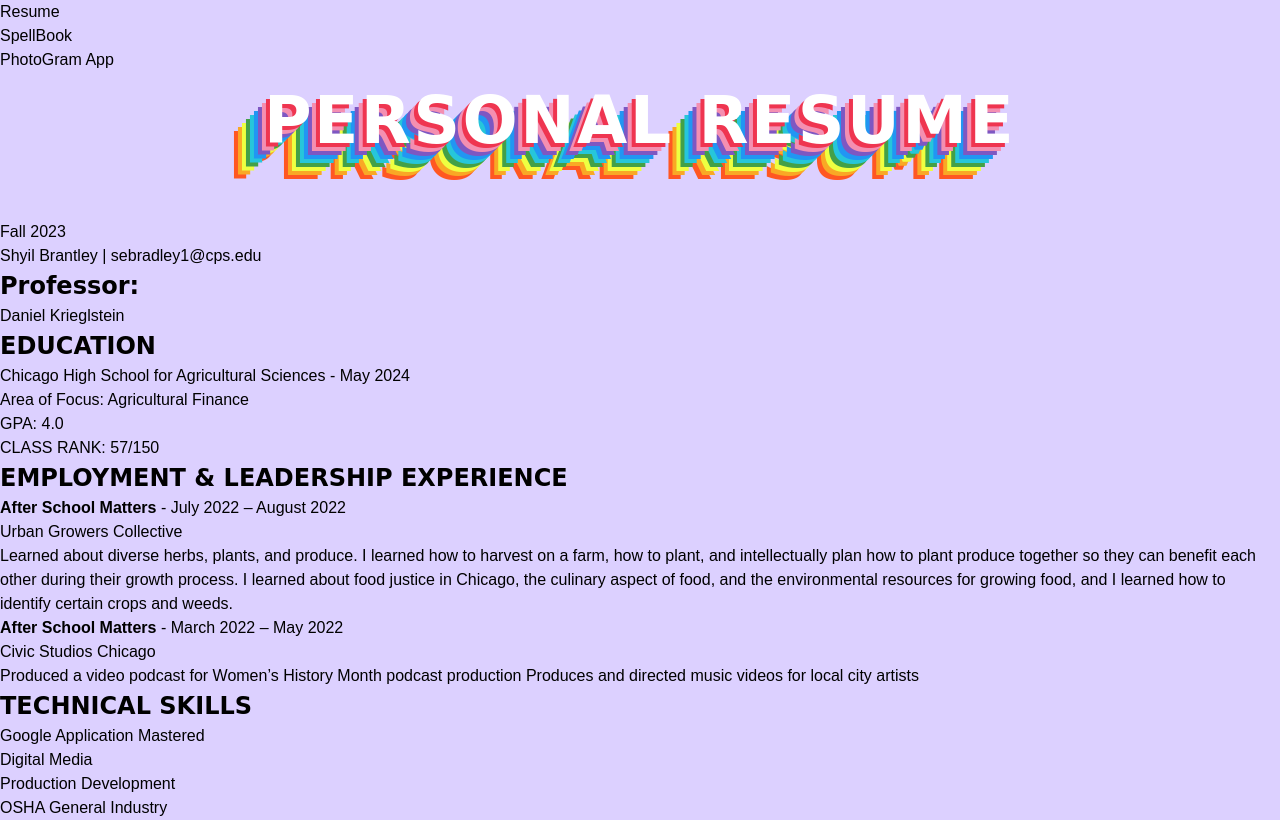
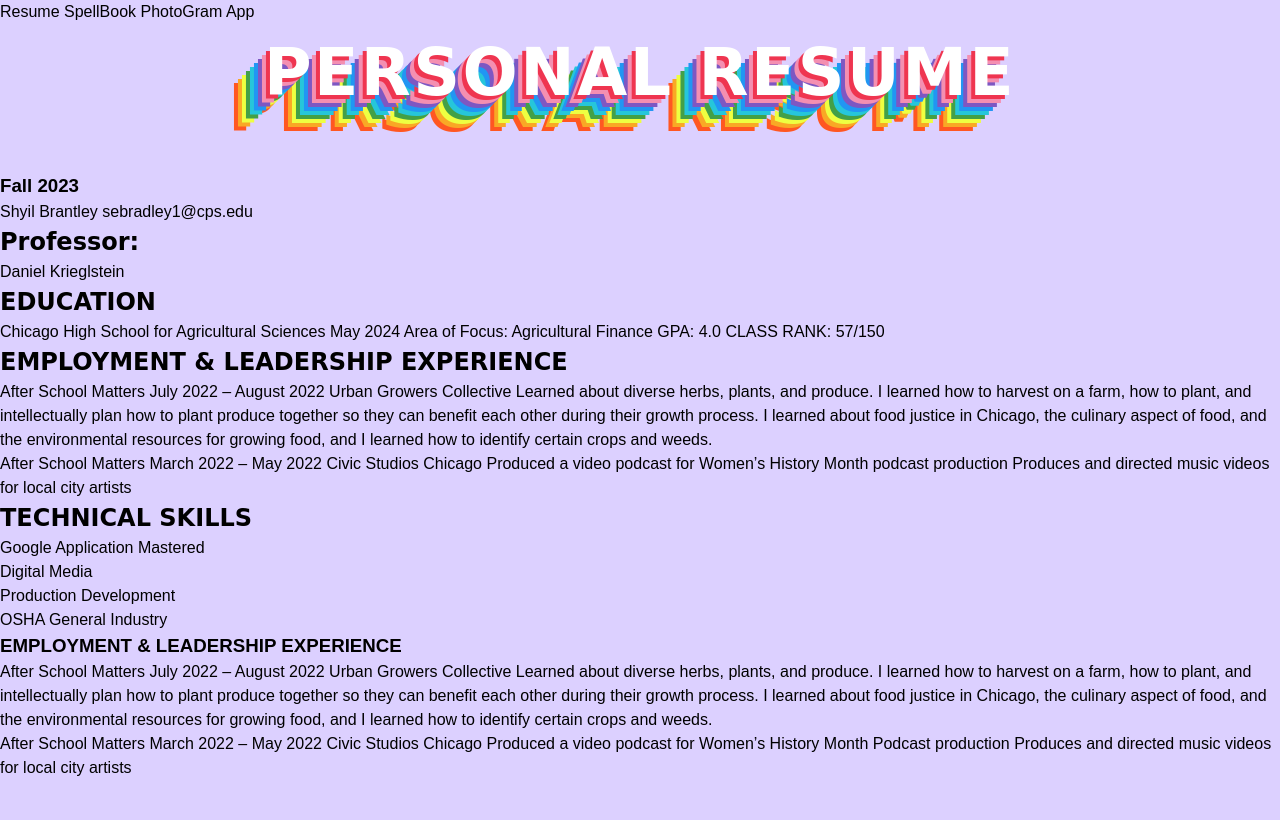
Before and after one commit to ShyilB/Project-2-, a plain HTML site: page index.html in a window 1280 px wide. Drawn offline with Linux system fonts and the light colour scheme.

Commit message:
Update index.html

```diff
--- a/index.html
+++ b/index.html
@@ -9,53 +9,34 @@
 
 <body>
   <header>
-    <nav>
-      <ul>
-        <li><a href="index.html">Resume</a></li>
-        <li><a href="website2.html">SpellBook</a></li>
-        <li><a href="website3.html">PhotoGram App</a></li>
-      </ul>
-    </nav>
+    <a href="index.html">Resume</a>
+    <a href="website2.html"> SpellBook </a>
+    <a href="website3.html"> PhotoGram App</a>
   </header>
 
-  <main>
   <section>
     <h1>Personal Resume</h1>
-      <p>Fall 2023</p>
-      <p>Shyil Brantley | sebradley1@cps.edu</p>
-
-      <article>
+    <h3>Fall 2023</h3>
+    <p> Shyil Brantley  sebradley1@cps.edu</p>
     <h2>Professor:</h2>
     <p>Daniel Krieglstein</p>
-      </article>
-
-      <article>
     <h2>EDUCATION</h2>
     <p>
-          Chicago High School for Agricultural Sciences - May 2024<br>
-          Area of Focus: Agricultural Finance<br>
-          GPA: 4.0<br>
+      Chicago High School for Agricultural Sciences May 2024 Area of Focus: Agricultural Finance
+      GPA: 4.0
       CLASS RANK: 57/150
     </p>
-      </article>
-
-      <article>
     <h2>EMPLOYMENT & LEADERSHIP EXPERIENCE</h2>
     <ul>
       <li>
-            <strong>After School Matters</strong> - July 2022 – August 2022<br>
-            Urban Growers Collective<br>
+        After School Matters July 2022 – August 2022 Urban Growers Collective
         Learned about diverse herbs, plants, and produce. I learned how to harvest on a farm, how to plant, and intellectually plan how to plant produce together so they can benefit each other during their growth process. I learned about food justice in Chicago, the culinary aspect of food, and the environmental resources for growing food, and I learned how to identify certain crops and weeds.
       </li>
       <li>
-            <strong>After School Matters</strong> - March 2022 – May 2022<br>
-            Civic Studios Chicago<br>
+        After School Matters March 2022 – May 2022 Civic Studios Chicago
         Produced a video podcast for Women’s History Month podcast production Produces and directed music videos for local city artists
       </li>
     </ul>
-      </article>
-
-      <article>
     <h2>TECHNICAL SKILLS</h2>
     <ul>
       <li>Google Application Mastered</li>
@@ -63,8 +44,17 @@
       <li>Production Development</li>
       <li>OSHA General Industry</li>
     </ul>
-      </article>
+    <h3>EMPLOYMENT & LEADERSHIP EXPERIENCE</h3>
+    <ul>
+      <li>
+        After School Matters July 2022 – August 2022 Urban Growers Collective
+        Learned about diverse herbs, plants, and produce. I learned how to harvest on a farm, how to plant, and intellectually plan how to plant produce together so they can benefit each other during their growth process. I learned about food justice in Chicago, the culinary aspect of food, and the environmental resources for growing food, and I learned how to identify certain crops and weeds.
+      </li>
+      <li>
+        After School Matters March 2022 – May 2022 Civic Studios Chicago
+        Produced a video podcast for Women’s History Month Podcast production Produces and directed music videos for local city artists
+      </li>
+    </ul>
   </section>
-  </main>
 </body>
 </html>
```
Lines whose indentation alone changed are shown as unchanged.
